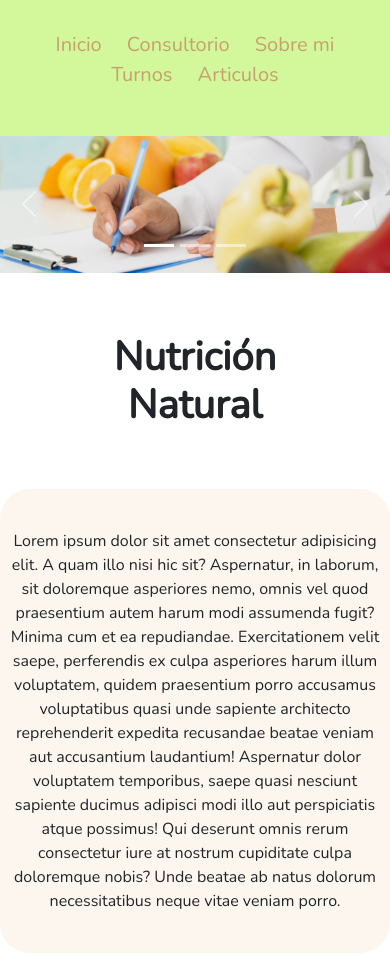
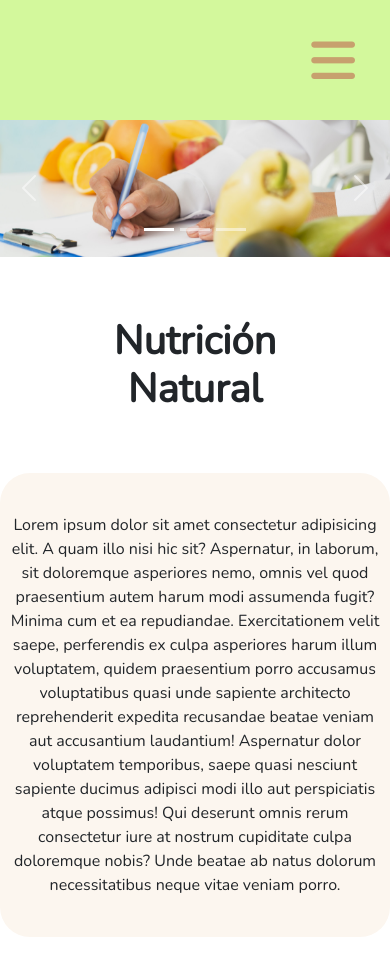
Before and after one commit to migueparodi/PF-Parodi, a plain HTML site: page index.html in a window 390 px wide. Shown: the top 956 px of the page. Drawn offline with nearby package versions, Linux system fonts and the light colour scheme.

Commit message:
se agrega menu hamburguesa

```diff
--- a/css/estilos.css
+++ b/css/estilos.css
@@ -18,6 +18,10 @@
     padding: 30px;
 }
 
+.menu .fa-bars {
+    display: none;
+}
+
 .menu ul {
     text-align: end;
 }
@@ -30,7 +34,7 @@
 
 .menu li a {
     text-decoration: none;
-    font-size: 20px;
+    font-size: 30px;
 
     color: rgb(199, 160, 110)
 
@@ -215,6 +219,44 @@ textarea {
 
 
 @media (max-width: 767px) {
+
+    .menu .fa-bars {
+        display: block;
+        text-align: end;
+        font-size: 50px;
+        padding: 5px;
+        color: rgb(199, 160, 110)
+    }
+
+    .menu .fa-bars:hover + ul {
+        right: 0;
+    }
+
+    .menu ul:hover {
+        right: 0;
+    }
+
+    .menu ul {
+        right: -350px;
+        top: 0;
+        position: fixed;
+        background: antiquewhite;
+        font-size: 50px;
+        width: 250px;
+        height: 100vh;
+        z-index: 5;
+        flex-direction: column;
+        justify-content: start;
+        transition: 0.5s;
+    }
+
+
+    /*.menu ul {
+        padding-left: 0;
+        text-align: center;
+    }*/
+
+
     .textoc {
         width: unset;
     }
@@ -244,11 +286,6 @@ textarea {
     }
 
 
-
-    .menu ul {
-        padding-left: 0;
-        text-align: center;
-    }
 
     input[type="text"] {
         width: 100%;
--- a/index.html
+++ b/index.html
@@ -6,12 +6,14 @@
     <meta name="viewport" content="width=device-width, initial-scale=1.0">
     <title>Nutriye</title>
     <link href="https://cdn.jsdelivr.net/npm/bootstrap@5.3.0-alpha2/dist/css/bootstrap.min.css" rel="stylesheet" integrity="sha384-aFq/bzH65dt+w6FI2ooMVUpc+21e0SRygnTpmBvdBgSdnuTN7QbdgL+OapgHtvPp" crossorigin="anonymous">
+    <link rel="stylesheet" href="https://cdnjs.cloudflare.com/ajax/libs/font-awesome/6.4.0/css/all.min.css" integrity="sha512-iecdLmaskl7CVkqkXNQ/ZH/XLlvWZOJyj7Yy7tcenmpD1ypASozpmT/E0iPtmFIB46ZmdtAc9eNBvH0H/ZpiBw==" crossorigin="anonymous" referrerpolicy="no-referrer" />
     <link rel="stylesheet" href="./css/estilos.css">
     <link rel="shortcut icon" href="./multimedia/img/favicom.png" type="image/x-icon">
 </head>
 <body>
     <header>
         <nav class="menu">
+          <i class="fa-solid fa-bars"></i>
             <ul>
                 <li><a href="./index.html">Inicio</a></li>
                 <li><a href="./pages/consultorio.html">Consultorio</a></li>
```
Also changed, not shown: pages/articulos.html (+2 -0 lines), pages/consultorio.html (+2 -0 lines), pages/sobre-mi.html (+2 -0 lines), pages/turnos.html (+2 -0 lines).
